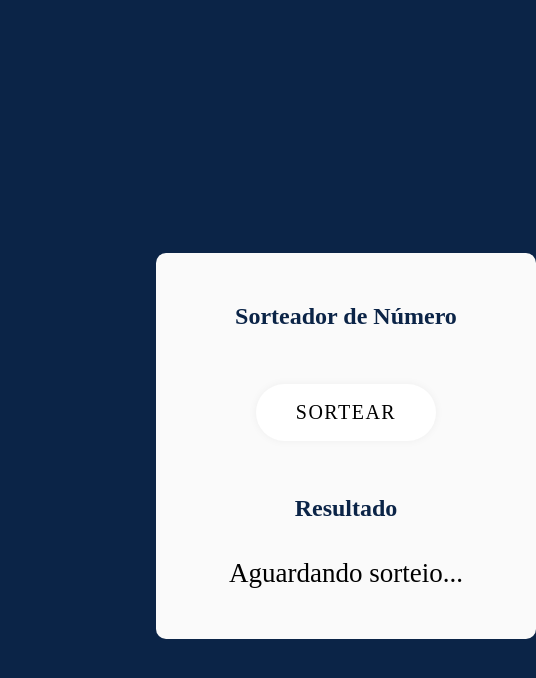
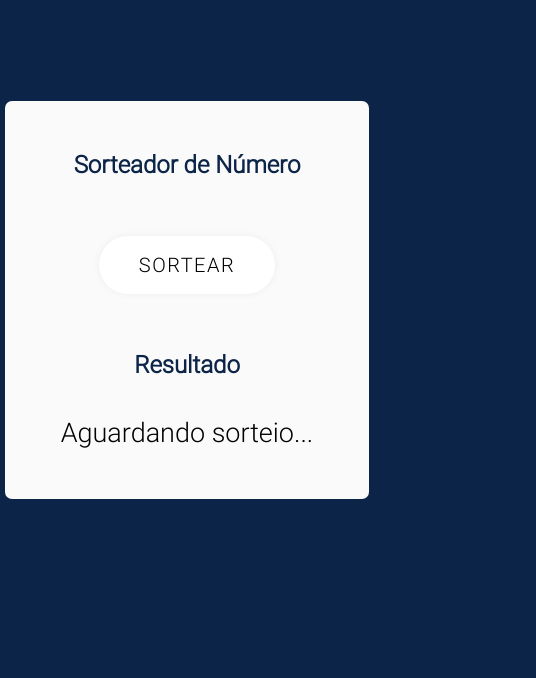
Before and after one commit to Omatheuoss/Sorteador, a plain HTML site: page index.html in a window 390 px wide. Shown: the whole page, 536 px wide, since content can reach past the window. Drawn offline with Linux system fonts and the light colour scheme; a web font is replaced by a local one.

Commit message:
Sorteador de Número

```diff
--- a/css.css
+++ b/css.css
@@ -74,3 +74,16 @@ button:active {
     font-family: 'font';
     font-size: 27px;
 }
+
+@media (max-width: 730px) {
+    .conteiner {
+        display: flex;
+        align-items: center;
+        justify-content: center;
+        flex-direction: column;
+        margin-left: 5px;
+        border-radius: 7px;
+        max-width: 264px;
+        margin-top: 12vh;
+    }
+}
```
Also changed, not shown: fonte/Roboto-Light.ttf (added).
